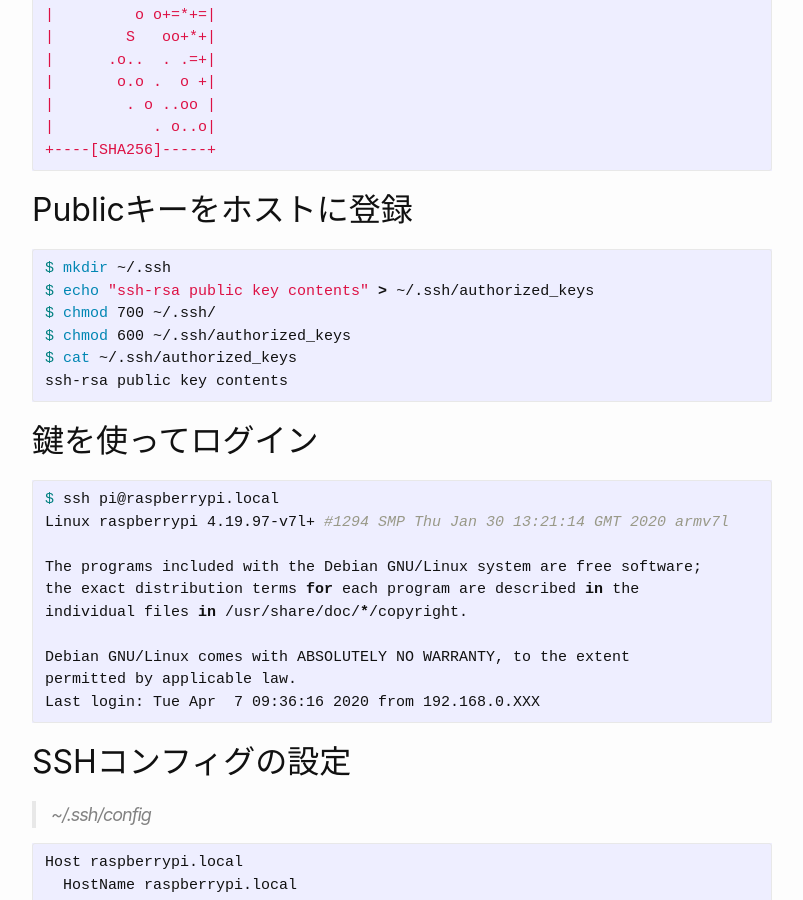
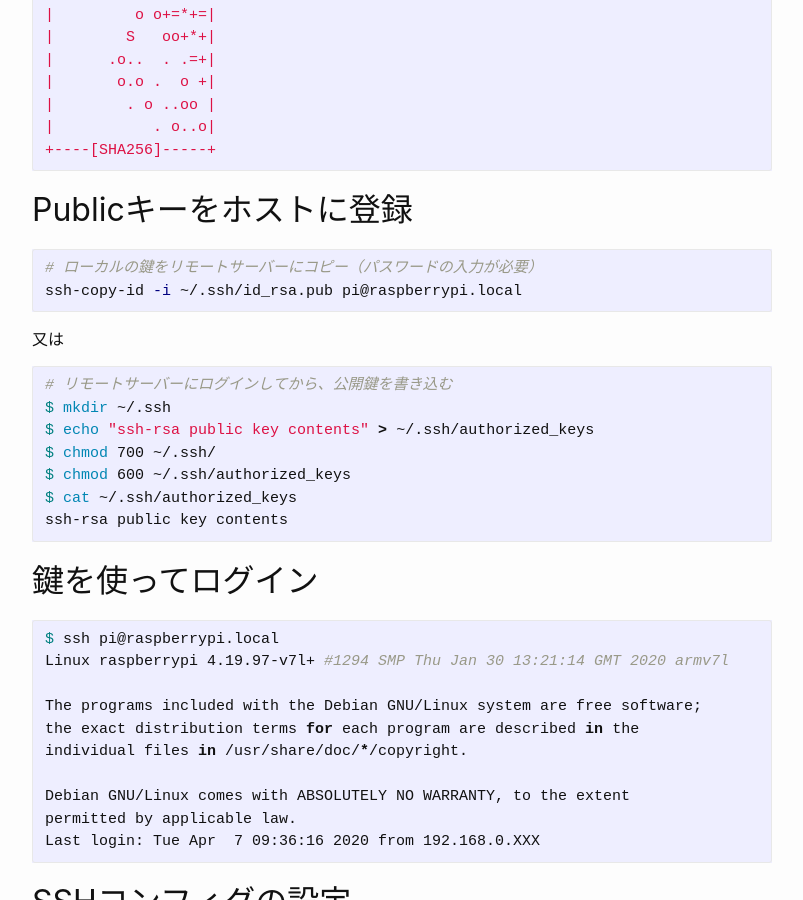
Before and after one commit to gekal/gekal.github.io, a Jekyll site: the page built from _posts/2020-04-07-ssh-public-key-auth-for-raspberry-pi.markdown, in a window 1280 px wide and 900 px high, scrolled down 624 px. Shown: the whole window, without its empty margins (238-1041 px from the left). Built offline with Jekyll 4.4.1, drawn with Linux system fonts in a browser that asks for light colours; comment, search, counter and statistics services are not loaded.

Commit message:
SSHの公開鍵認証を有効(For Raspberry PI)

````diff
--- a/_posts/2020-04-07-ssh-public-key-auth-for-raspberry-pi.markdown
+++ b/_posts/2020-04-07-ssh-public-key-auth-for-raspberry-pi.markdown
@@ -36,6 +36,14 @@ The key's randomart image is:
 ## Publicキーをホストに登録
 
 ```bash
+# ローカルの鍵をリモートサーバーにコピー（パスワードの入力が必要）
+ssh-copy-id -i ~/.ssh/id_rsa.pub pi@raspberrypi.local
+```
+
+又は
+
+```bash
+# リモートサーバーにログインしてから、公開鍵を書き込む
 $ mkdir ~/.ssh
 $ echo "ssh-rsa public key contents" > ~/.ssh/authorized_keys
 $ chmod 700 ~/.ssh/
````
